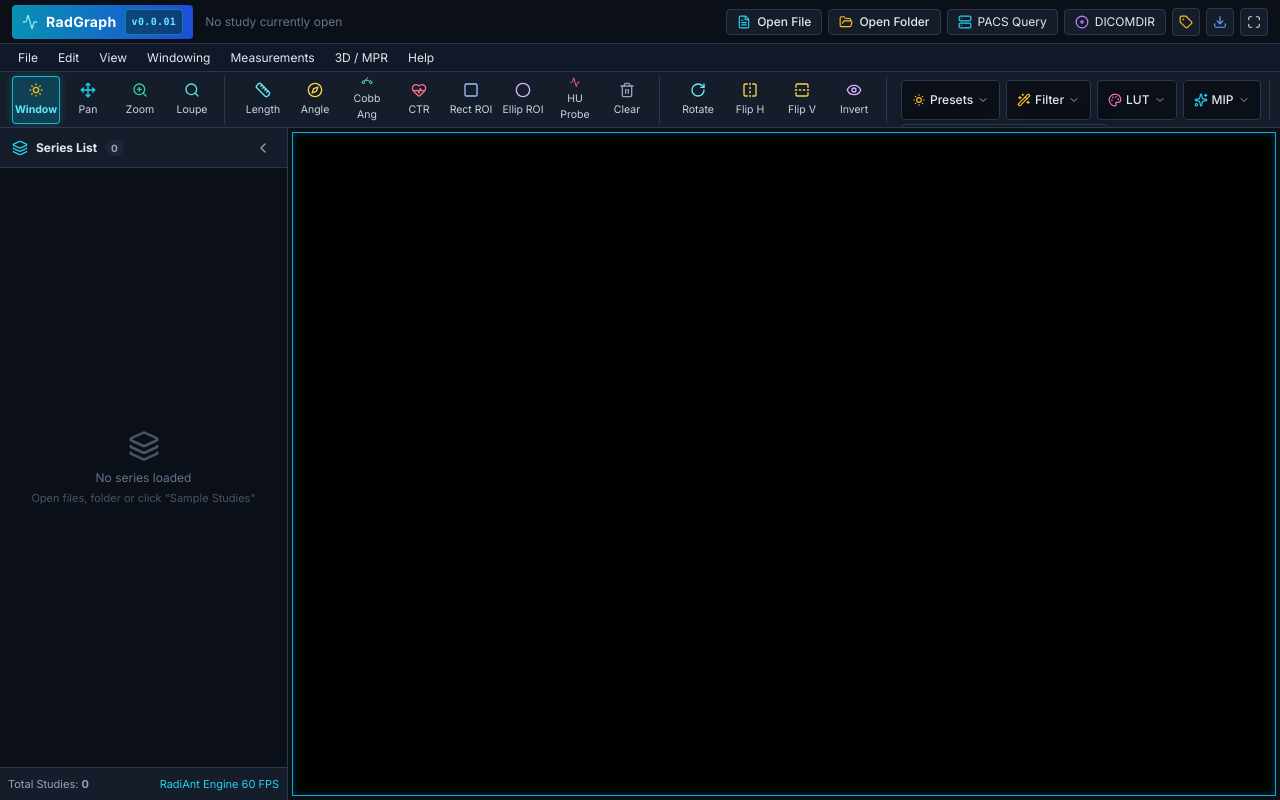
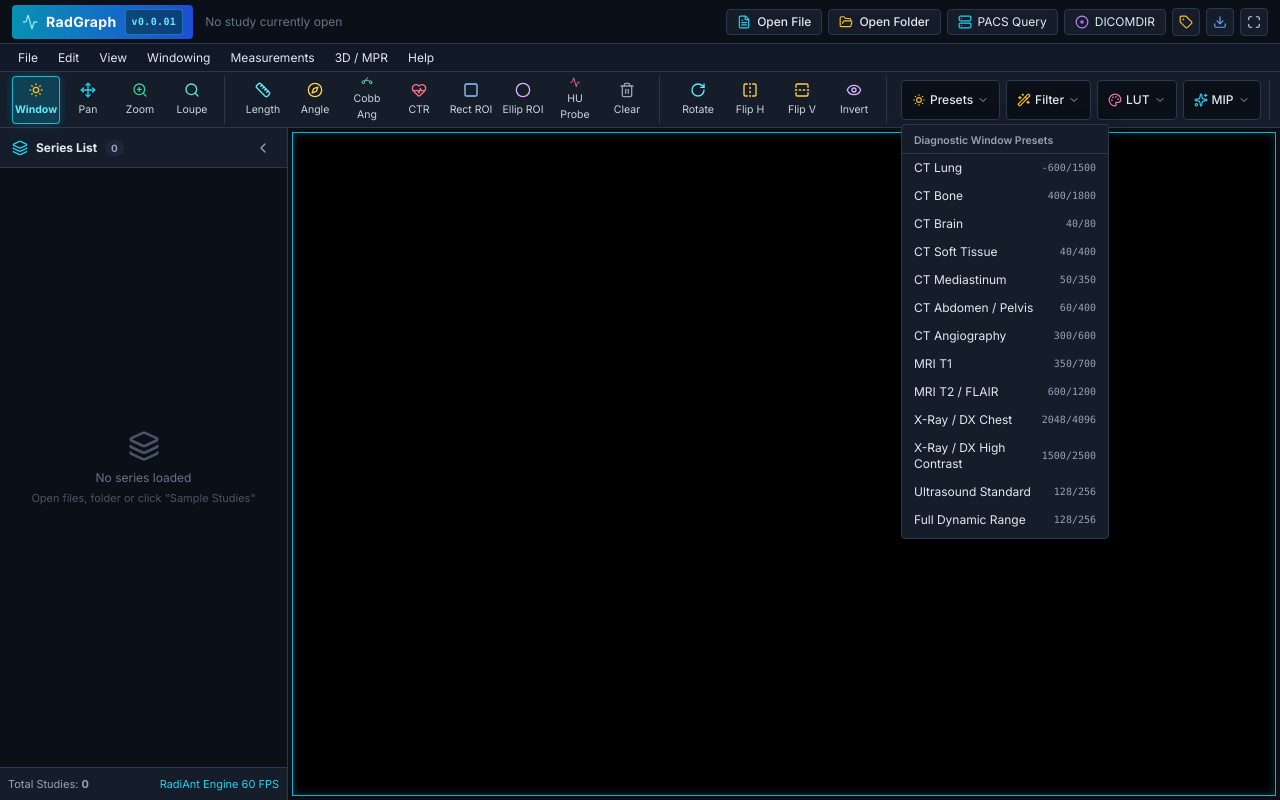
Before and after one commit to imadradhijob-ui/RadGraphy, a React (Vite) app: page / in a window 1280 px wide. Both pictures are taken after a click on the button "Presets". Built offline with nearby package versions, Linux system fonts and the light colour scheme.

Commit message:
Fix toolbar dropdown menu overflow clipping and add click-away dismissal

```diff
--- a/src/components/Toolbar.tsx
+++ b/src/components/Toolbar.tsx
@@ -109,6 +109,16 @@ export const Toolbar: React.FC<ToolbarProps> = ({
   const [showFilterMenu, setShowFilterMenu] = useState(false);
   const [showSyncMenu, setShowSyncMenu] = useState(false);
 
+  const isAnyMenuOpen = showGridMenu || showPresetMenu || showLutMenu || showMipMenu || showFilterMenu || showSyncMenu;
+  const closeAllMenus = () => {
+    setShowGridMenu(false);
+    setShowPresetMenu(false);
+    setShowLutMenu(false);
+    setShowMipMenu(false);
+    setShowFilterMenu(false);
+    setShowSyncMenu(false);
+  };
+
   const toolBtnClass = (tool: ToolType) =>
     `flex flex-col items-center justify-center w-12 h-12 rounded transition-all select-none text-[10.5px] gap-1 ${
       activeTool === tool
@@ -120,8 +130,14 @@ export const Toolbar: React.FC<ToolbarProps> = ({
     'flex flex-col items-center justify-center w-12 h-12 rounded transition-all select-none text-[10.5px] gap-1 hover:bg-radiant-hover text-slate-300 border border-transparent';
 
   return (
-    <div className="h-14 bg-radiant-panel border-b border-radiant-border flex items-center px-3 gap-1.5 overflow-x-auto relative select-none">
-      {/* 1. Main Navigation Tools (Windowing, Pan, Zoom, Loupe) */}
+    <>
+      {/* Invisible backdrop to dismiss open dropdowns on outside click */}
+      {isAnyMenuOpen && (
+        <div className="fixed inset-0 z-30 bg-transparent" onClick={closeAllMenus} />
+      )}
+
+      <div className="h-14 bg-radiant-panel border-b border-radiant-border flex items-center px-3 gap-1.5 relative z-30 overflow-visible select-none shrink-0">
+        {/* 1. Main Navigation Tools (Windowing, Pan, Zoom, Loupe) */}
       <div className="flex items-center gap-1 pr-2 border-r border-radiant-border">
         <button
           onClick={() => onSelectTool('ww_wl')}
@@ -673,5 +689,6 @@ export const Toolbar: React.FC<ToolbarProps> = ({
         </button>
       </div>
     </div>
-  );
+  </>
+);
 };
```
